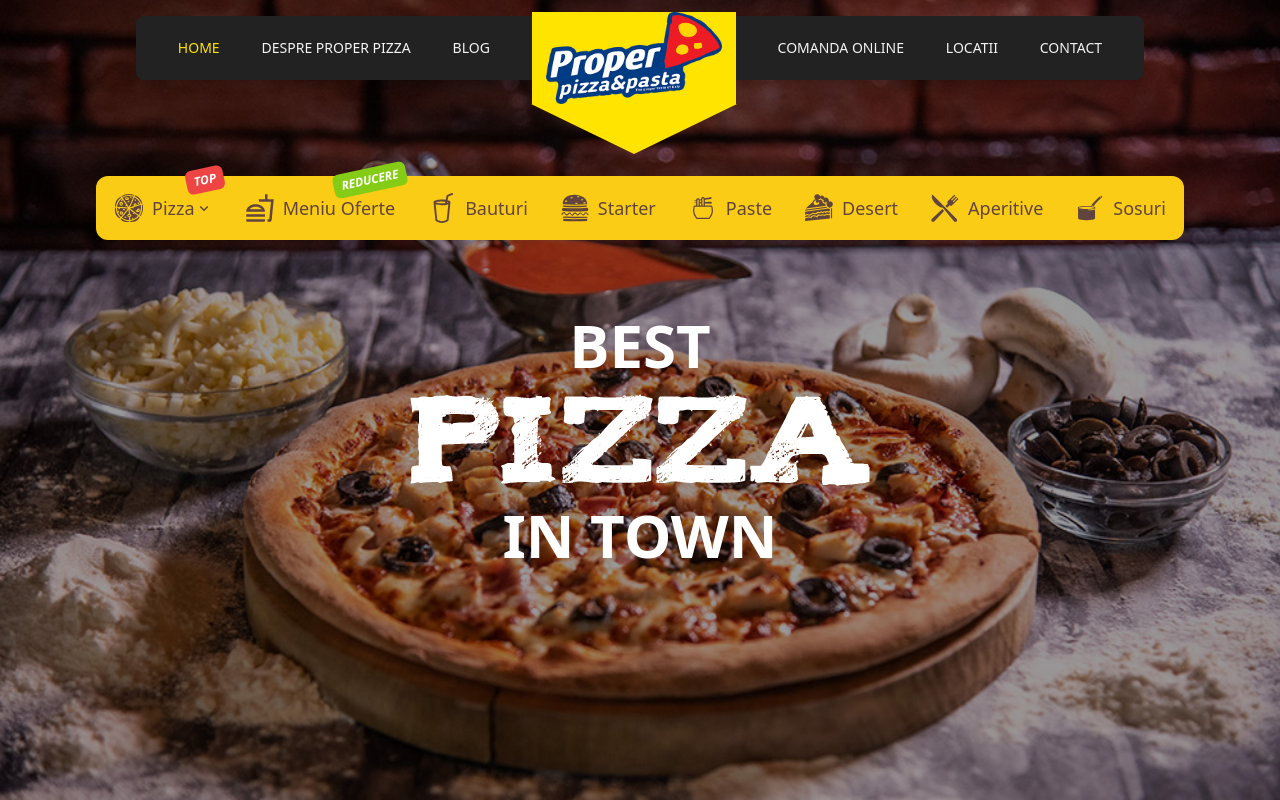
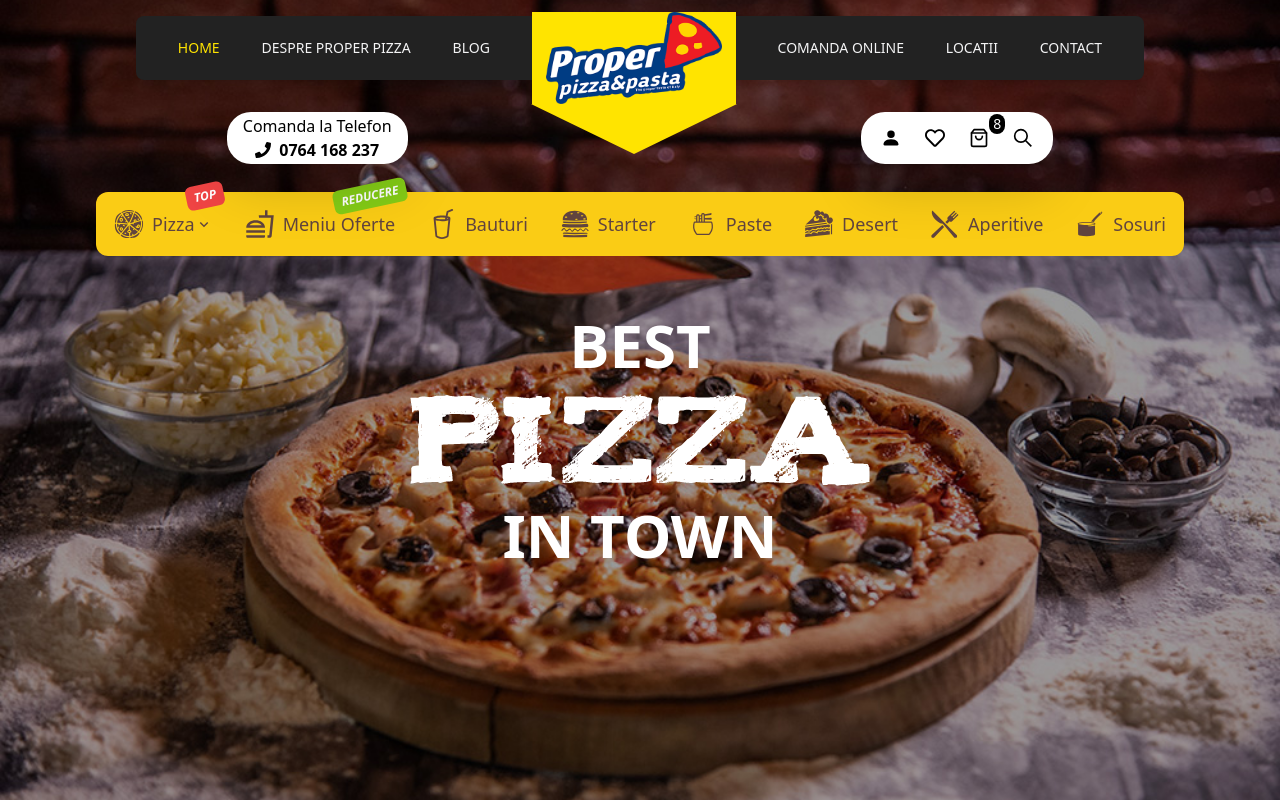
Before and after one commit to FratilaAndrei/andarius-bogdizza, a React (Vite) app: page / in a window 1280 px wide. Shown: the top 800 px of the page. Built offline with nearby package versions, Linux system fonts and the light colour scheme.

Commit message:
And 11 Finalized Functionality (#7)
Co-authored-by: Andrei Fratila <andrei@Andreis-MacBook-Air.local>
Co-authored-by: Fratila Andrei <Fratila Andrei>

```diff
--- a/src/App.tsx
+++ b/src/App.tsx
@@ -2,6 +2,7 @@ import { useState } from "react";
 import Navbar from "./common/components/Navbar/Navbar";
 import RoutesProvider from "./common/components/Routes/RoutesProvider";
 import ShoppingCart from "./common/components/ShoppingCart/ShoppingCart";
+import Badges from "./common/components/Badges/Badges";
 
 const App = () => {
   const [displayShoppingCart, setDisplayShoppingCart] = useState(false);
@@ -9,6 +10,7 @@ const App = () => {
   return (
     <div className="min-h-screen text-zinc-100">
       <Navbar />
+      <Badges setDisplayShoppingCart={setDisplayShoppingCart} />
       {displayShoppingCart && (
         <ShoppingCart setDisplayShoppingCart={setDisplayShoppingCart} />
       )}
--- /dev/null
+++ b/src/common/components/Badges/BadgeIcon.tsx
@@ -0,0 +1,23 @@
+import React, { FC } from "react";
+
+type BadgeIconProps = {
+  onClick?: React.MouseEventHandler<HTMLDivElement>;
+  icon: React.ReactNode;
+  children?: number;
+};
+
+const BadgeIcon: FC<BadgeIconProps> = ({ children, onClick, icon }) => {
+  return (
+    <div
+      className="relative cursor-pointer p-1 hover:scale-125 hover:rounded-full hover:bg-logoColor"
+      onClick={onClick}
+    >
+      {icon}
+      <div className="absolute -right-1 top-0 -translate-y-1/2 translate-x-1/2 rounded-full bg-black px-1 text-sm text-white">
+        {children}
+      </div>
+    </div>
+  );
+};
+
+export default BadgeIcon;
--- /dev/null
+++ b/src/common/components/Badges/BadgeItem.tsx
@@ -0,0 +1,59 @@
+import { Dispatch, FC } from "react";
+import { Link } from "react-router-dom";
+import { PRODUCTS } from "../../data/constants";
+import BadgeIcon from "./BadgeIcon";
+import { GrSearch } from "react-icons/gr";
+import { FiShoppingBag } from "react-icons/fi";
+import { FaRegHeart } from "react-icons/fa";
+import { BsFillPersonFill } from "react-icons/bs";
+
+type BadgeItemProps = {
+  title?: string;
+  telephoneNumber?: string;
+  telephoneIcon?: React.ReactNode;
+  personIcon?: React.ReactNode;
+  setDisplayShoppingCart: Dispatch<React.SetStateAction<boolean>>;
+};
+
+const BadgeItem: FC<BadgeItemProps> = ({
+  title,
+  telephoneIcon,
+  telephoneNumber,
+  personIcon,
+  setDisplayShoppingCart,
+}) => {
+  const handleShoppingCart = () => {
+    setDisplayShoppingCart(true);
+  };
+
+  const totalQuantityInCart = PRODUCTS.reduce(
+    (total, product) =>
+      product.quantityInCart ? total + product.quantityInCart : total,
+    0,
+  );
+
+  return (
+    <div className="flex rounded-3xl bg-white px-4 py-0.5 text-black drop-shadow-2xl">
+      {title && (
+        <Link to="tel:0764 168 237">
+          {title}
+          <div className="flex items-center justify-center gap-x-2 font-bold">
+            {telephoneIcon} {telephoneNumber}
+          </div>
+        </Link>
+      )}
+      {personIcon && (
+        <div className="flex items-center justify-center gap-4 text-xl">
+          <BadgeIcon icon={<BsFillPersonFill />} />
+          <BadgeIcon icon={<FaRegHeart />} />
+          <BadgeIcon icon={<FiShoppingBag />} onClick={handleShoppingCart}>
+            {totalQuantityInCart}
+          </BadgeIcon>
+          <BadgeIcon icon={<GrSearch />} />
+        </div>
+      )}
+    </div>
+  );
+};
+
+export default BadgeItem;
--- /dev/null
+++ b/src/common/components/Badges/Badges.tsx
@@ -0,0 +1,42 @@
+import { FC } from "react";
+import { BsFillPersonFill } from "react-icons/bs";
+import { FaPhone, FaRegHeart } from "react-icons/fa";
+import { FiShoppingBag } from "react-icons/fi";
+import { GrSearch } from "react-icons/gr";
+import BadgeItem from "./BadgeItem";
+
+type BadgesProps = {
+  setDisplayShoppingCart: React.Dispatch<React.SetStateAction<boolean>>;
+};
+
+const Badges: FC<BadgesProps> = ({ setDisplayShoppingCart }) => {
+  const BADGE_DATA = [
+    {
+      id: "0",
+      title: "Comanda la Telefon",
+      telephoneNumber: "0764 168 237",
+      telephoneIcon: <FaPhone />,
+    },
+    {
+      id: "1",
+      personIcon: <BsFillPersonFill />,
+      favoriteIcon: <FaRegHeart />,
+      shoppingCartIcon: <FiShoppingBag />,
+      searchIcon: <GrSearch />,
+    },
+  ];
+
+  return (
+    <div className="fixed top-28 z-50 flex w-full justify-around ">
+      {BADGE_DATA.map((badge) => (
+        <BadgeItem
+          key={badge.id}
+          {...badge}
+          setDisplayShoppingCart={setDisplayShoppingCart}
+        />
+      ))}
+    </div>
+  );
+};
+
+export default Badges;
--- a/src/common/components/Navbar/Navbar.tsx
+++ b/src/common/components/Navbar/Navbar.tsx
@@ -1,6 +1,7 @@
 import { useEffect, useState } from "react";
 import OptionMenu from "../OptionsMenu/OptionMenu";
 import NavbarData from "./NavbarData";
+// import Badges from "../Badges/Badges";
 
 const Navbar = () => {
   const [backgroundColor, setBackgroundColor] = useState("transparent");
@@ -22,7 +23,7 @@ const Navbar = () => {
   return (
     <>
       <div
-        className=" fixed z-50 h-40 w-full bg-transparent"
+        className=" fixed z-50 h-44 w-full bg-transparent"
         style={{ backgroundColor }}
       >
         <div className="m-auto mt-4 flex w-fit bg-navbarColor px-6 shadow-lg xs:rounded-lg ">
--- a/src/common/components/Navbar/NavbarData.tsx
+++ b/src/common/components/Navbar/NavbarData.tsx
@@ -3,7 +3,7 @@ import properLogo from "../../../utils/images/properLogo.jpg";
 import NavbarLogo from "./NavbarLogo";
 
 interface NavbarOption {
-  id: number;
+  id: string;
   label?: string;
   link: string;
   picture?: string;
@@ -11,13 +11,13 @@ interface NavbarOption {
 
 const NavbarData = () => {
   const NAVBAR_DUMMY_DATA: NavbarOption[] = [
-    { id: 1, label: "HOME", link: "/" },
-    { id: 2, label: "DESPRE PROPER PIZZA", link: "/despre" },
-    { id: 3, label: "BLOG", link: "/blog" },
-    { id: 4, picture: properLogo, link: "/" },
-    { id: 5, label: "COMANDA ONLINE", link: "/comanda" },
-    { id: 6, label: "LOCATII", link: "/locatii" },
-    { id: 7, label: "CONTACT", link: "/contact" },
+    { id: "0", label: "HOME", link: "/" },
+    { id: "1", label: "DESPRE PROPER PIZZA", link: "/despre" },
+    { id: "2", label: "BLOG", link: "/blog" },
+    { id: "3", picture: properLogo, link: "/" },
+    { id: "4", label: "COMANDA ONLINE", link: "/comanda" },
+    { id: "5", label: "LOCATII", link: "/locatii" },
+    { id: "6", label: "CONTACT", link: "/contact" },
   ];
 
   const getNavbarData = () => {
--- a/src/common/components/OptionsMenu/OptionMenu.tsx
+++ b/src/common/components/OptionsMenu/OptionMenu.tsx
@@ -60,7 +60,7 @@ const OPTIONS = [
 
 const OptionMenu = () => {
   return (
-    <div className="absolute right-1/2 top-44 hidden h-16 min-w-[85vw] translate-x-1/2 transform items-center justify-center gap-8 rounded-xl bg-yellow-400 px-4 text-zinc-800 xl:flex 2xl:min-w-[70vw] ">
+    <div className="absolute right-1/2 top-48 hidden h-16 min-w-[85vw] translate-x-1/2 transform items-center justify-center gap-8 rounded-xl bg-yellow-400 px-4 text-zinc-800 xl:flex 2xl:min-w-[70vw] ">
       {OPTIONS.map((op) => (
         <OptionItem {...op} key={op.title} />
       ))}
--- a/src/common/data/constants.ts
+++ b/src/common/data/constants.ts
@@ -1,4 +1,4 @@
-import { ProductModel } from "./models";
+import { FoodCategory, ProductModel } from "./models";
 
 export const PRODUCTS: ProductModel[] = [
   {
@@ -8,7 +8,8 @@ export const PRODUCTS: ProductModel[] = [
     title: "Margherita",
     size: "medie",
     price: 35,
-    quantityInCart: 0,
+    quantityInCart: 1,
+    category:FoodCategory.Pizza,
   },
   {
     id: "2",
@@ -18,14 +19,49 @@ export const PRODUCTS: ProductModel[] = [
     size: "party",
     price: 74,
     quantityInCart: 3,
+    category:FoodCategory.Pizza,
   },
   {
     id: "3",
     image:
       "https://properpizza.ro/sibiu/wp-content/uploads/2020/03/Proper-Pizza-Pasta-Chicken-BBQ-00.jpg",
-    title: "Carbonara",
+    title: "Hawaian",
     size: "mare",
     price: 42,
     quantityInCart: 1,
+    category:FoodCategory.Pizza,
+  },
+  {
+    id: "4",
+    image: "https://properpizza.ro/sibiu/wp-content/uploads/2020/03/Proper-Pizza-Pasta-Pepperoni-00-640x640.jpg",
+    title:"Peperoni",
+    size: "mare",
+    price: 42,
+    quantityInCart: 0,
+    category:FoodCategory.Pizza,
+  },
+  {
+    id: "5",
+    image: "https://properpizza.ro/sibiu/wp-content/uploads/2020/03/Proper-Pizza-Paste-Lasagna-00-640x640.jpg",
+    title: "Lasagna",
+    price: 27,
+    quantityInCart:0,
+    category:FoodCategory.Paste,
+  },
+  {
+    id: "6",
+    image: "https://properpizza.ro/sibiu/wp-content/uploads/2020/03/Proper-Pizza-Paste-Penne-al-Forno-00-640x640.jpg",
+    title: "Penne al Forno",
+    price: 32,
+    quantityInCart: 1,
+    category:FoodCategory.Paste,
+  },
+  {
+    id: "7",
+    image: "https://properpizza.ro/sibiu/wp-content/uploads/2020/03/Clatite-cu-Fineti-768x768.jpg",
+    title: "Clatite cu Fineti",
+    price: 13,
+    quantityInCart: 2,
+    category:FoodCategory.Desert,
   },
 ];
--- a/src/common/data/models.ts
+++ b/src/common/data/models.ts
@@ -1,8 +1,16 @@
 export interface ProductModel {
   id: string;
-  size: string;
+  size?: string;
   image: string;
   title: string;
   price: number;
-  quantityInCart?: number;
+  quantityInCart: number;
+  category: FoodCategory ;
 }
+
+export enum FoodCategory {
+  Pizza,
+  Paste,
+  Desert,
+  Snack,
+}
--- /dev/null
+++ b/src/common/data/services/FoodCategoryService.tsx
@@ -0,0 +1,16 @@
+import { FoodCategory } from "../models";
+
+export const getCategoryFromEnum = (category: FoodCategory) => {
+  switch (category) {
+    case FoodCategory.Pizza:
+      return "Pizza";
+    case FoodCategory.Paste:
+      return "Paste";
+    case FoodCategory.Desert:
+      return "Desert";
+    case FoodCategory.Snack:
+      return "Snack";
+    default:
+      return "Unknown";
+  }
+};
```
